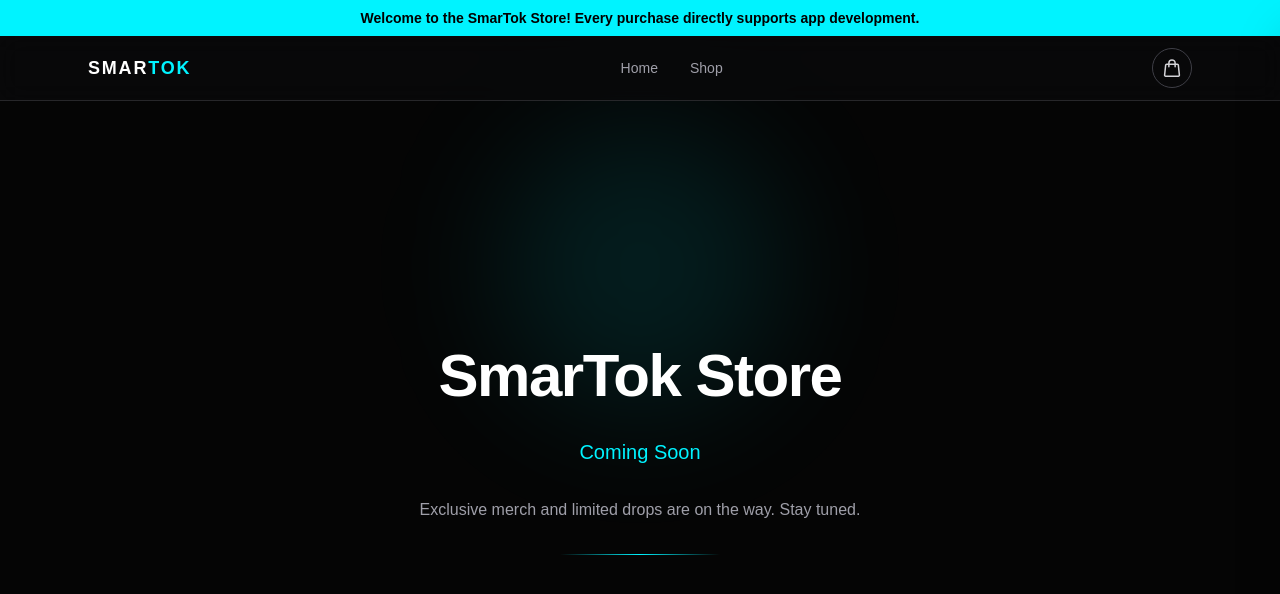
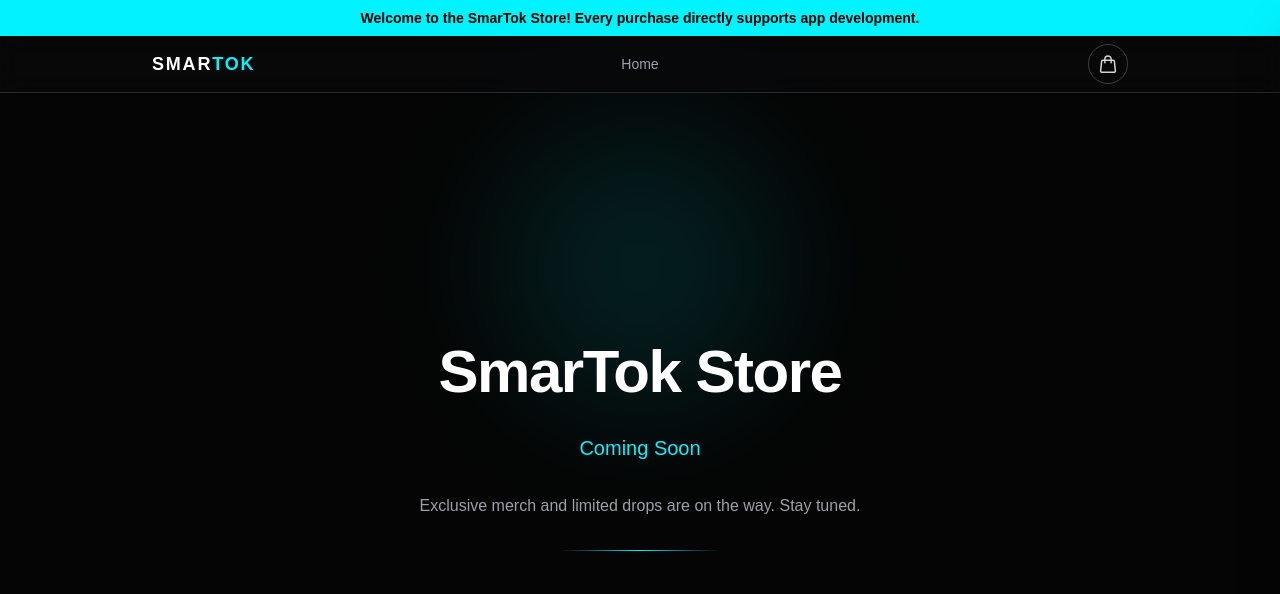
Before and after one commit to SmarTokapp/SmarTok_Store, a Next.js app: page / in a window 1280 px wide. Shown: the top 594 px of the page. Built offline with nearby package versions, Linux system fonts and the light colour scheme.

Commit message:
Add files via upload

```diff
--- a/src/components/Header.tsx
+++ b/src/components/Header.tsx
@@ -15,24 +15,25 @@ export default function Header() {
         {t("announcement")}
       </div>
 
-      {/* Main bar */}
+      {/* Main bar — 3-column grid keeps the nav optically centered
+          regardless of logo/cart widths */}
       <div className="border-b border-zinc-800 bg-zinc-950/80 backdrop-blur-md">
-        <div className="mx-auto flex h-16 max-w-6xl items-center justify-between px-4 sm:px-6">
+        <div className="mx-auto grid h-14 max-w-5xl grid-cols-[1fr_auto_1fr] items-center px-4 sm:px-6">
           {/* Logo */}
           <Link
             href="/"
-            className="text-lg font-bold tracking-widest text-white transition-colors hover:text-[#00f3ff]"
+            className="justify-self-start text-lg font-bold tracking-widest text-white transition-colors hover:text-[#00f3ff]"
           >
             SMAR<span className="text-[#00f3ff]">TOK</span>
           </Link>
 
-          {/* Nav */}
-          <nav className="hidden items-center gap-8 text-sm font-medium text-zinc-400 sm:flex">
-            <Link href="/" className="transition-colors hover:text-[#00f3ff]">
+          {/* Nav — centered */}
+          <nav className="flex items-center gap-8 text-sm font-medium text-zinc-400">
+            <Link
+              href="/"
+              className="transition-colors hover:text-[#00f3ff]"
+            >
               {t("nav.home")}
-            </Link>
-            <Link href="/" className="transition-colors hover:text-[#00f3ff]">
-              {t("nav.shop")}
             </Link>
           </nav>
 
@@ -41,7 +42,7 @@ export default function Header() {
             type="button"
             onClick={openCart}
             aria-label={t("cart.title")}
-            className="relative flex h-10 w-10 items-center justify-center rounded-full border border-zinc-700 text-zinc-300 transition-colors hover:border-[#00f3ff] hover:text-[#00f3ff]"
+            className="relative flex h-10 w-10 items-center justify-center justify-self-end rounded-full border border-zinc-700 text-zinc-300 transition-colors hover:border-[#00f3ff] hover:text-[#00f3ff]"
           >
             <svg
               xmlns="http://www.w3.org/2000/svg"
--- a/src/components/ProductView.tsx
+++ b/src/components/ProductView.tsx
@@ -28,7 +28,10 @@ export default function ProductView({ product }: { product: PrintifyProduct }) {
     return init;
   });
 
-  const [imageIndex, setImageIndex] = useState(0);
+  // Manual thumbnail pick — null means "auto" (variant mockup / default).
+  // Reset to null whenever an option changes so color selection jumps to
+  // the matching variant mockup again.
+  const [manualIndex, setManualIndex] = useState<number | null>(null);
   const [quantity, setQuantity] = useState(1);
   const [added, setAdded] = useState(false);
 
@@ -50,16 +53,21 @@ export default function ProductView({ product }: { product: PrintifyProduct }) {
 
   const price = matchedVariant?.price ?? getMinPrice(product);
 
-  // Prefer the mockup tagged for the selected variant, else gallery index
-  const activeImage = useMemo(() => {
+  // Image resolution order: manual thumbnail pick → variant mockup →
+  // Printify's default image → first image.
+  const activeIndex = useMemo(() => {
+    if (manualIndex !== null && images[manualIndex]) return manualIndex;
     if (matchedVariant) {
       const idx = images.findIndex((img) =>
         img.variant_ids?.includes(matchedVariant.id)
       );
-      if (idx >= 0) return images[idx]?.src ?? null;
+      if (idx >= 0) return idx;
     }
-    return images[imageIndex]?.src ?? getPrimaryImage(product);
-  }, [matchedVariant, images, imageIndex, product]);
+    const def = images.findIndex((img) => img.is_default);
+    return def >= 0 ? def : 0;
+  }, [manualIndex, matchedVariant, images]);
+
+  const activeImage = images[activeIndex]?.src ?? getPrimaryImage(product);
 
   const variantLabel = options
     .map((opt, i) => {
@@ -69,8 +77,10 @@ export default function ProductView({ product }: { product: PrintifyProduct }) {
     .filter(Boolean)
     .join(" / ");
 
-  const handleSelect = (optionIndex: number, valueId: number) =>
+  const handleSelect = (optionIndex: number, valueId: number) => {
     setSelection((prev) => ({ ...prev, [optionIndex]: valueId }));
+    setManualIndex(null); // back to auto so the variant mockup takes over
+  };
 
   const addToCart = () => {
     if (!matchedVariant || price === null) return;
@@ -114,9 +124,9 @@ export default function ProductView({ product }: { product: PrintifyProduct }) {
               <button
                 key={`${img.src}-${i}`}
                 type="button"
-                onClick={() => setImageIndex(i)}
+                onClick={() => setManualIndex(i)}
                 className={`relative h-20 w-20 shrink-0 overflow-hidden rounded-lg border transition-all ${
-                  images[imageIndex]?.src === img.src
+                  activeIndex === i
                     ? "border-[#00f3ff] ring-1 ring-[#00f3ff]/50"
                     : "border-zinc-800 hover:border-zinc-600"
                 }`}
--- a/src/i18n/dictionaries/en.json
+++ b/src/i18n/dictionaries/en.json
@@ -1,7 +1,6 @@
 {
   "announcement": "Welcome to the SmarTok Store! Every purchase directly supports app development.",
   "nav.home": "Home",
-  "nav.shop": "Shop",
   "store.title": "SmarTok Store",
   "store.tagline": "Exclusive merch and limited drops are on the way. Stay tuned.",
   "store.comingSoon": "Coming Soon",
```
Also changed, not shown: 1 other file (tests, documents, lock files or other folders).
